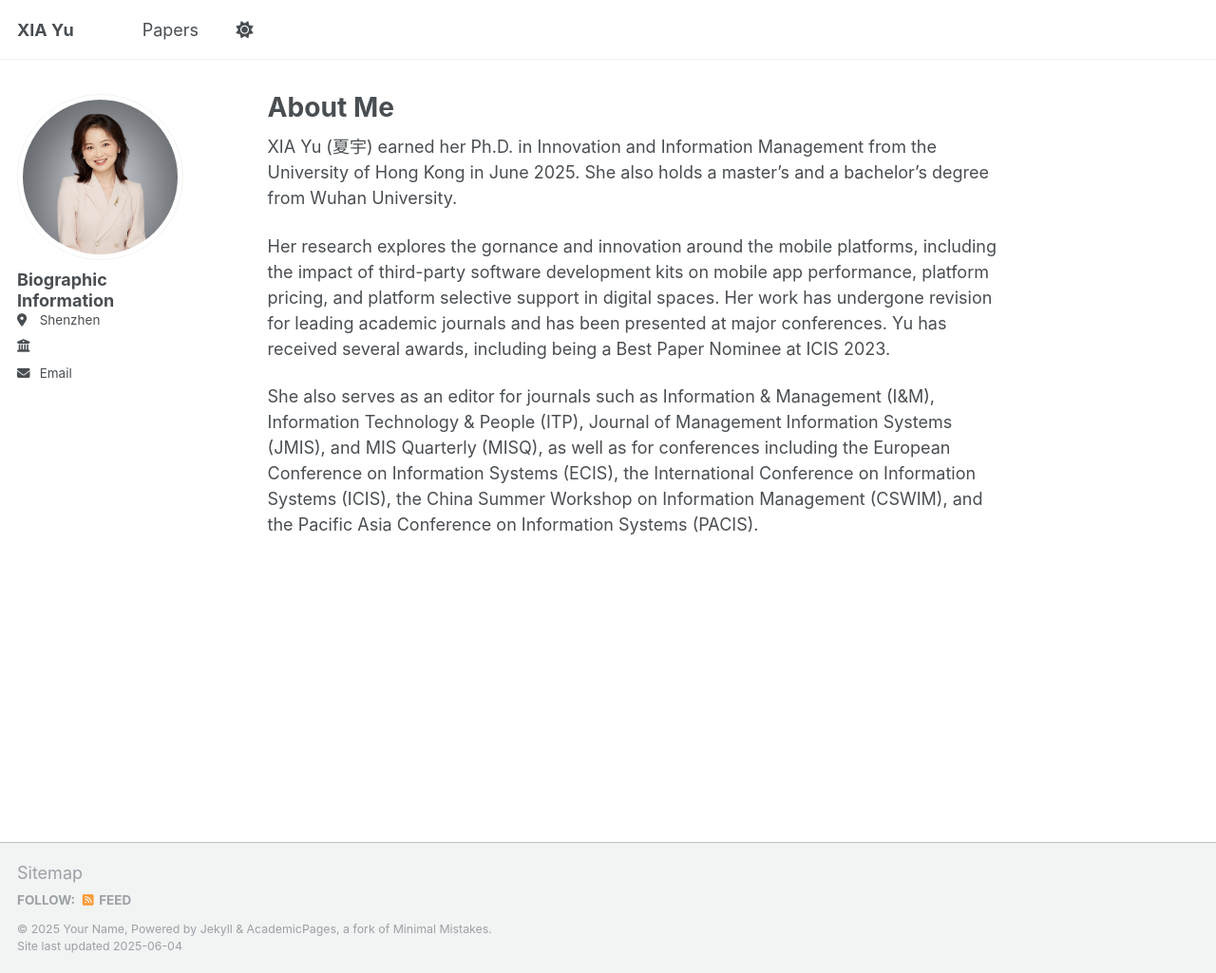
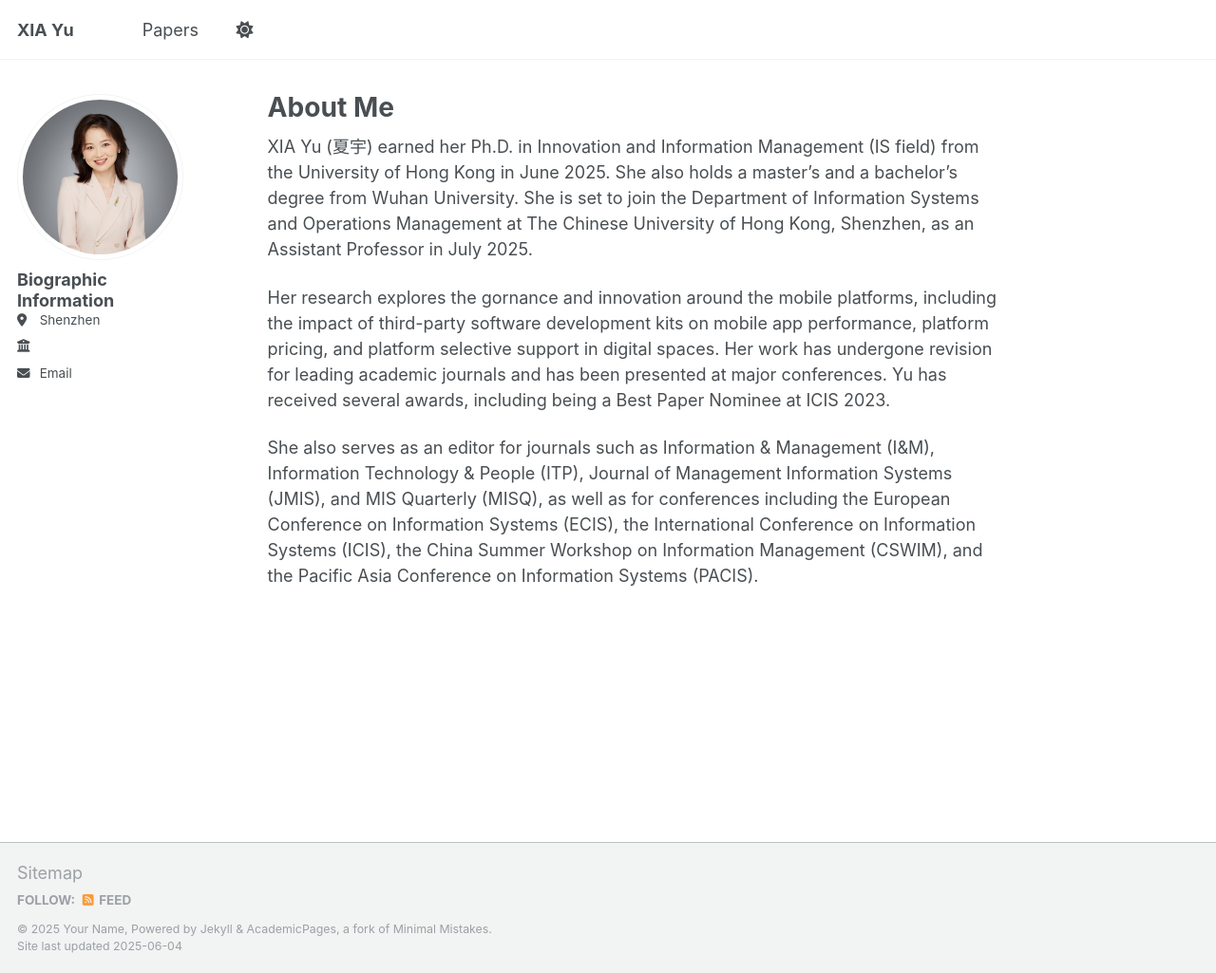
Before and after one commit to yuxia2025/yuxia2025.github.io, a Jekyll site: the page built from _pages/about.md, in a window 1280 px wide and 1025 px high. Shown: the whole window at 95% size. Built offline with Jekyll 4.4.1, drawn with Linux system fonts in a browser that asks for light colours.

Commit message:
Update about.md

```diff
--- a/_pages/about.md
+++ b/_pages/about.md
@@ -10,7 +10,7 @@ redirect_from:
 
 
 
-XIA Yu (夏宇) earned her Ph.D. in Innovation and Information Management from the University of Hong Kong in June 2025. She also holds a master’s and a bachelor’s degree from Wuhan University.
+XIA Yu (夏宇) earned her Ph.D. in Innovation and Information Management (IS field) from the University of Hong Kong in June 2025. She also holds a master’s and a bachelor’s degree from Wuhan University. She is set to join the Department of Information Systems and Operations Management at The Chinese University of Hong Kong, Shenzhen, as an Assistant Professor in July 2025.
 
 
 Her research explores the gornance and innovation around the mobile platforms, including the impact of third-party software development kits on mobile app performance, platform pricing, and platform selective support in digital spaces. Her work has undergone revision for leading academic journals and has been presented at major conferences. Yu has received several awards, including being a Best Paper Nominee at ICIS 2023.
```
